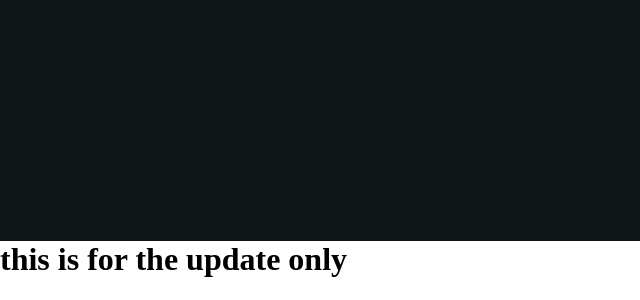
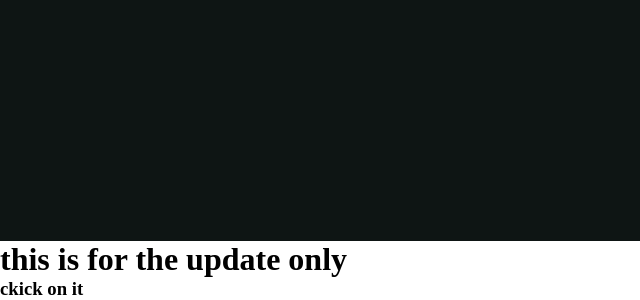
Before and after one commit to vikaspal9131/Landing-page01, a plain HTML site: page index.html in a window 1280 px wide. Shown: the part 2159-2459 px from the top of the page, 0-640 px from the left. Before the commit the page ends 2437 px from the top, so only its background shows below. Drawn offline with nearby package versions, Linux system fonts and the light colour scheme.

Commit message:
change page

```diff
--- a/index.html
+++ b/index.html
@@ -161,7 +161,9 @@
    <div class="page4">
     <h1>this is for the update only
 
-    </h1>
+  </h1>
+
+  <h3>ckick on it </h3>
    </div>
   </div>
 </body>
```
